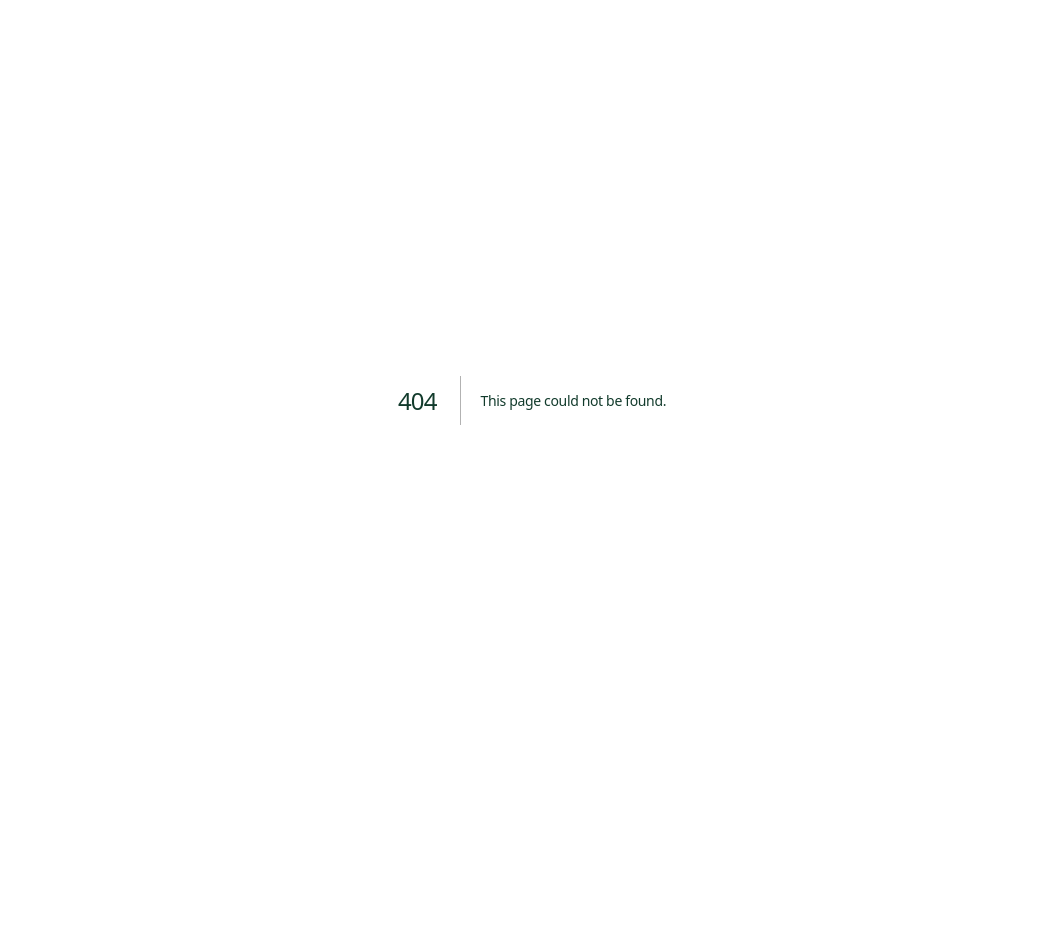
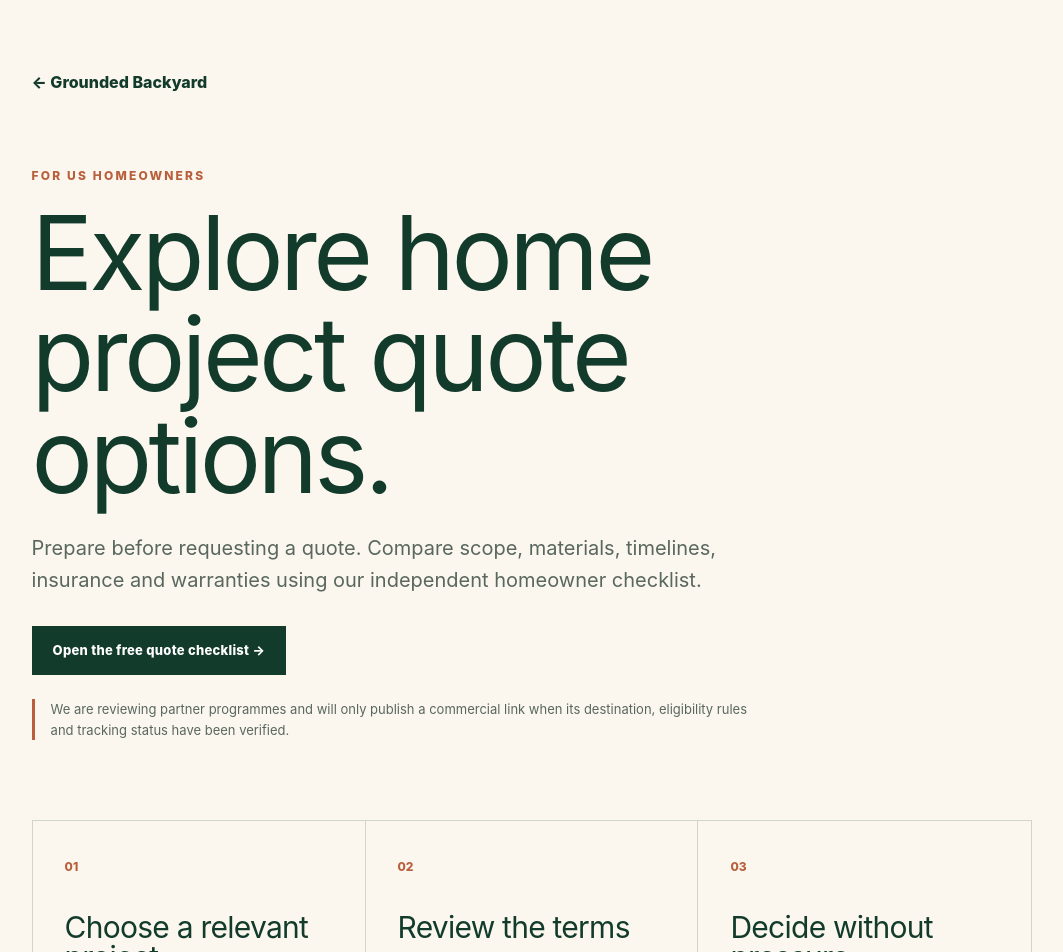
Before and after one commit to davidoctuk-ai/grounded-backyard-guide, a Next.js app: page /home-services in a window 1280 px wide. Before the commit this address had no page. Shown: the top 952 px of the page, without its empty margins (108-1171 px from the left). Before the commit the page ends 800 px from the top, so only its background shows below. Built offline with nearby package versions, Linux system fonts and the light colour scheme.

Commit message:
Add Grounded home-services page

```diff
--- /dev/null
+++ b/app/home-services/page.tsx
@@ -0,0 +1,29 @@
+import type { Metadata } from "next";
+import Link from "next/link";
+import "../partner-pages.css";
+
+export const metadata: Metadata = {
+  title: "Home project quote options",
+  description: "Explore current third-party quote options for eligible US home projects.",
+};
+
+export default function HomeServices() {
+  return (
+    <main className="partner-page">
+      <Link className="back" href="/">← Grounded Backyard</Link>
+      <section className="partner-hero">
+        <p className="eyebrow">For US homeowners</p>
+        <h1>Explore home project quote options.</h1>
+        <p className="partner-lede">Prepare before requesting a quote. Compare scope, materials, timelines, insurance and warranties using our independent homeowner checklist.</p>
+        <Link className="button button-primary" href="/guides/home-project-quote-checklist">Open the free quote checklist →</Link>
+        <p className="partner-fine">We are reviewing partner programmes and will only publish a commercial link when its destination, eligibility rules and tracking status have been verified.</p>
+      </section>
+      <section className="expectation-grid" aria-label="What to expect">
+        <article><span>01</span><h2>Choose a relevant project</h2><p>The partner page shows services that may currently be available for your location.</p></article>
+        <article><span>02</span><h2>Review the terms</h2><p>Read the provider’s privacy notice and eligibility details before entering contact information.</p></article>
+        <article><span>03</span><h2>Decide without pressure</h2><p>A request is not a guarantee of a quote, match, saving or completed service.</p></article>
+      </section>
+      <aside className="partner-notice"><strong>Current status:</strong> No third-party quote link is active on this page. The checklist is free and does not require contact details.</aside>
+    </main>
+  );
+}
```
